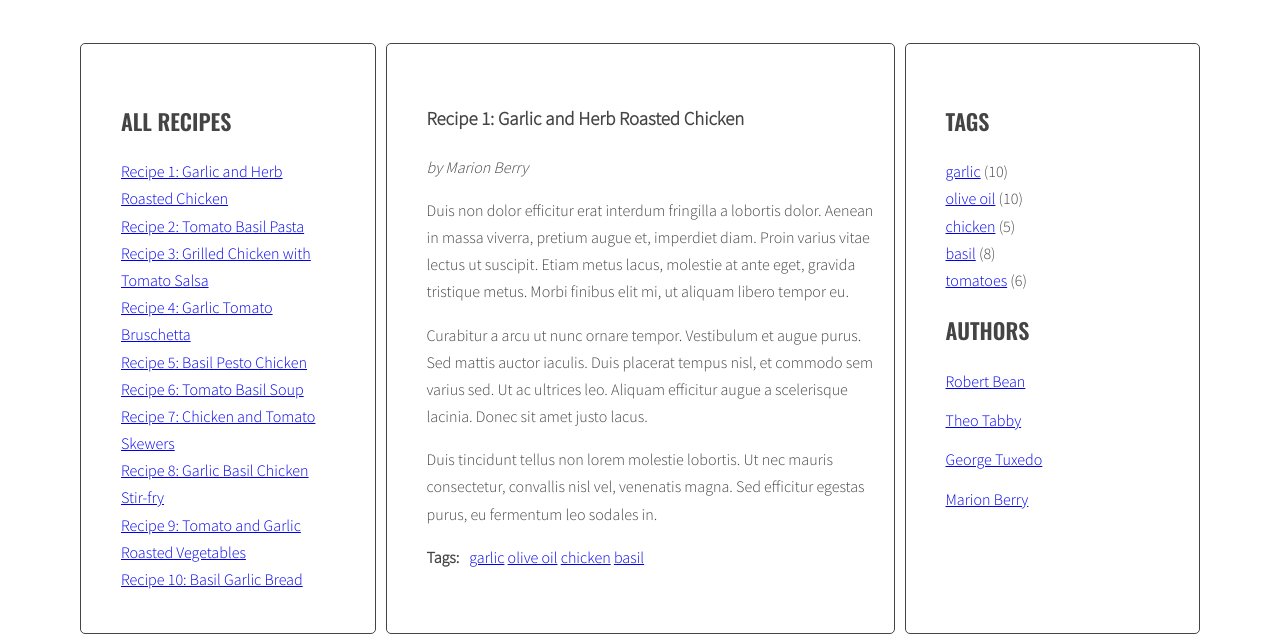
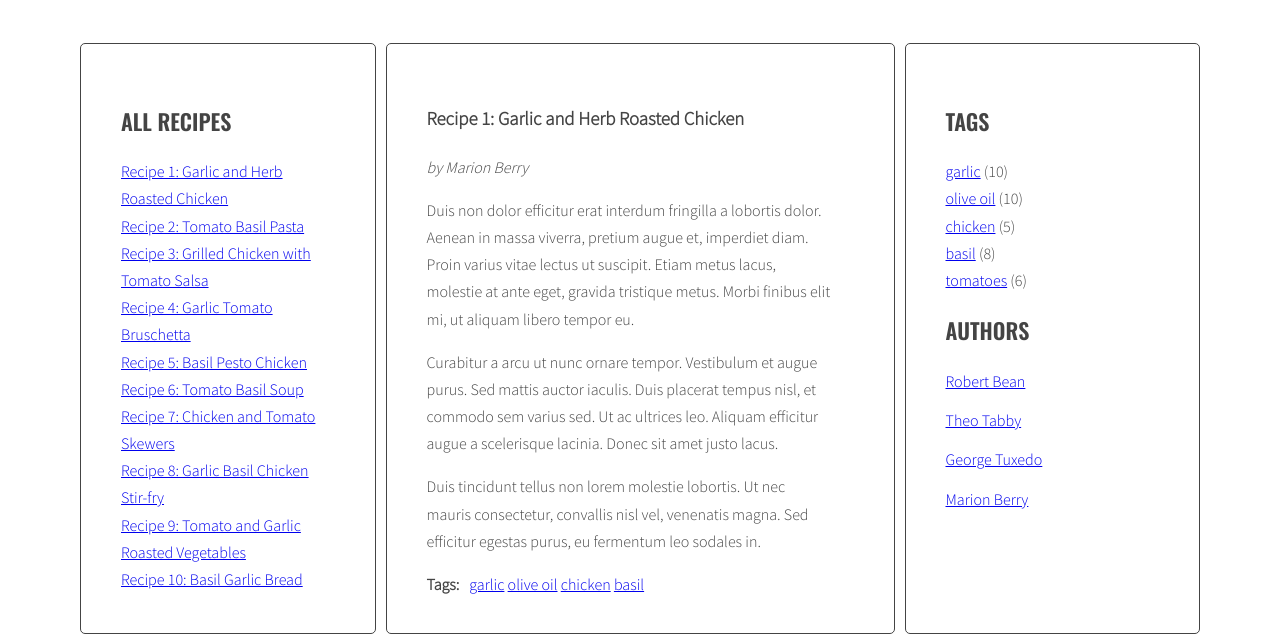
Before and after one commit to k0r0lina/cookbook, a website: page index.html in a window 1280 px wide. Shown: the part 200-842 px from the top of the page. Drawn offline with nearby package versions, Linux system fonts and the light colour scheme.

Commit message:
Fix page-content style

```diff
--- a/sass/style.scss
+++ b/sass/style.scss
@@ -60,6 +60,7 @@ body {
 
 .sidebar,
 .pages {
+  position: relative;
   background: $color-light;
   margin-right: 10px;
   padding: 40px;
@@ -107,7 +108,7 @@ body {
 .page {
   opacity: 0;
   position: absolute;
-  width: 35%;
+  width: 80%;
   &.active {
     transition: 1s;
     opacity: 100%;
```
Also changed, not shown: css/style.css, 1 other file.
